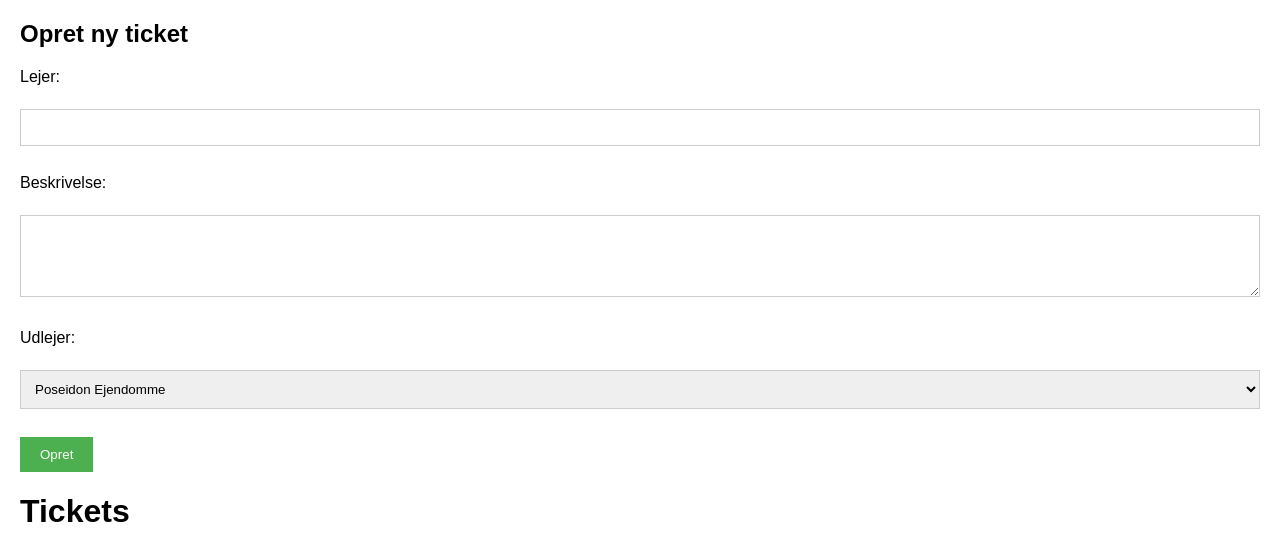
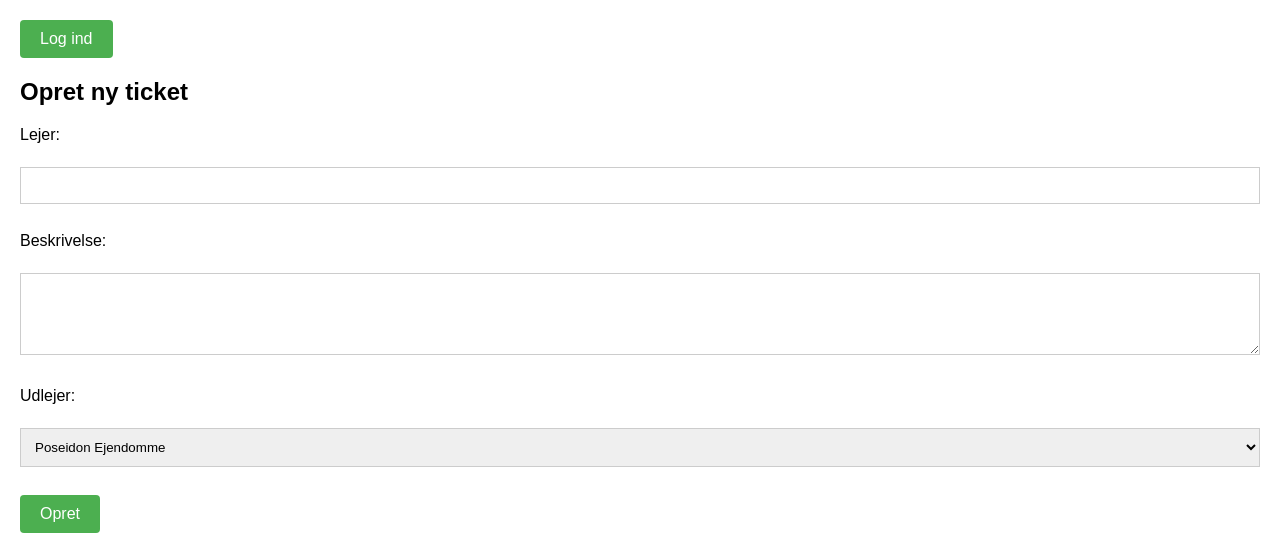
Before and after one commit to bbb36845/SAPUTicket, a Flask app: template templates/index.html in a window 1280 px wide. Shown: the top 552 px of the page. Run offline with Flask 3, Linux system fonts and the light colour scheme; the template is opened without the code that fills it, so the values that code supplies are empty.

Commit message:
Tilføjet login route og formular

```diff
--- a/templates/index.html
+++ b/templates/index.html
@@ -82,6 +82,30 @@
             /* Sæt "labels" for hver celle */
             td:before { content: attr(data-label); }
         }
+        /* Styling af submit-knapper OG links, der skal ligne knapper */
+        input[type="submit"],
+        a.button-lookalike {
+            background-color: #4CAF50; /* Grøn baggrund */
+            color: white;          /* Hvid tekst */
+            padding: 10px 20px;    /* Indvendig plads */
+            border: none;         /* Ingen kant */
+            cursor: pointer;       /* Musemarkør som en hånd */
+            text-decoration: none; /* Ingen understregning (vigtigt for links) */
+            display: inline-block; /* Tillad bredde/højde/padding */
+            border-radius: 4px;   /* Afrundede hjørner (valgfrit) */
+            font-size: 16px;      /* Samme skriftstørrelse */
+            font-family: inherit;  /* Arv font fra parent (body) */
+        }
+
+        /* Styling ved hover (valgfrit) */
+        input[type="submit"]:hover,
+        a.button-lookalike:hover {
+            background-color: #3e8e41; /* Mørkere grøn ved hover */
+        }
+        a {
+            color: blue; /* Link farve */
+            text-decoration: none; /*Fjern understregning*/
+        }
         .flashes {
             list-style: none;
             padding: 0;
@@ -101,9 +125,20 @@
             margin-bottom: 10px;
         }
     </style>
-    </style>
 </head>
 <body>
+    {% if flask_login.current_user.is_authenticated %}
+    <p>Logget ind som: {{ flask_login.current_user.username }} <a class="button-lookalike" href="{{ url_for('logout') }}">Log ud</a></p>
+    {% else %}
+        <p><a class="button-lookalike" href="{{ url_for('login') }}">Log ind</a></p>
+    {% endif %}
+
+    {% if flask_login.current_user.is_authenticated %}
+        {% if flask_login.current_user.role == 'admin' %}
+            <p><a class="button-lookalike" href="{{ url_for('admin') }}">Admin Panel</a></p>
+        {% endif %}
+    {% endif %}
+
     {% with messages = get_flashed_messages(with_categories=true) %}
       {% if messages %}
         <ul class="flashes">
@@ -113,6 +148,7 @@
         </ul>
       {% endif %}
     {% endwith %}
+
     <h2>Opret ny ticket</h2>
     <form action="/create" method="post">
         <label for="lejer">Lejer:</label><br>
@@ -131,7 +167,10 @@
 
         <input type="submit" value="Opret">
     </form>
+
+
     <h1>Tickets</h1>
+
     <table>
         <thead>
             <tr>
```
Lines whose indentation alone changed are shown as unchanged.
